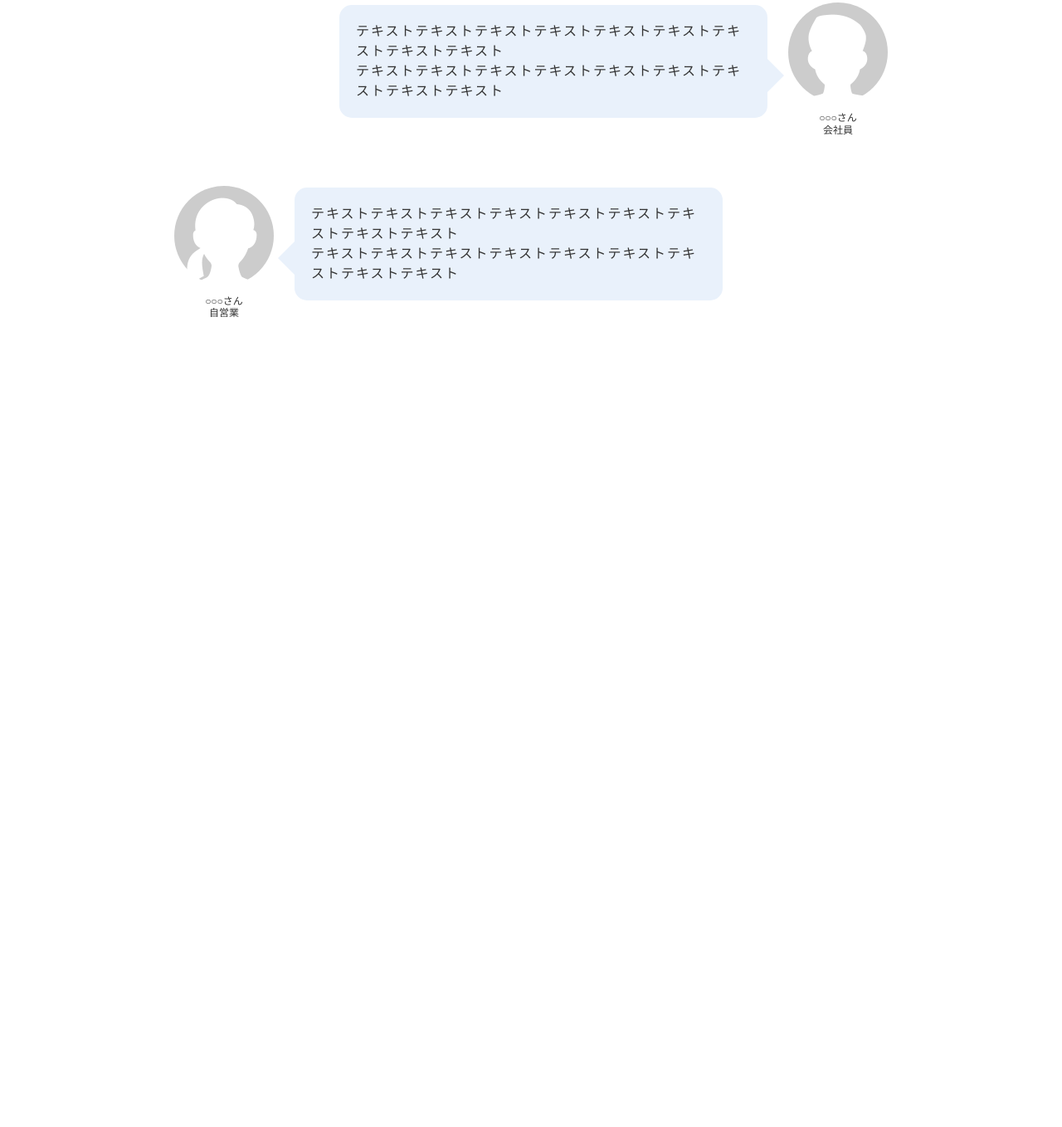
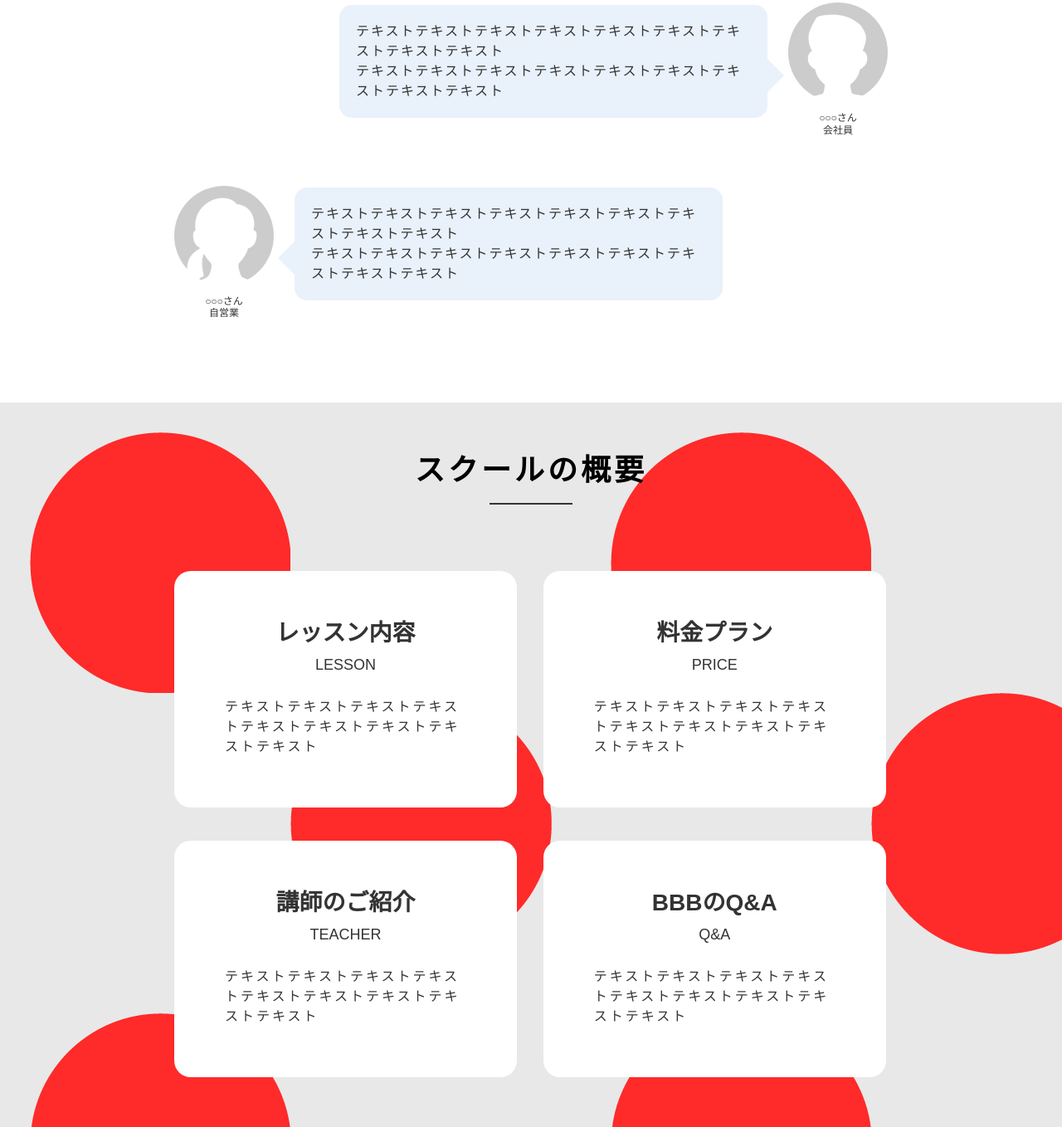
Before and after one commit to takeshi0518/BBB_English_Conversation_Class, a plain HTML site: page index.html in a window 1280 px wide. Shown: the part 2164-3522 px from the top of the page at 83% size. Before the commit the page ends 2549 px from the top, so only its background shows below. Drawn offline with Linux system fonts and the light colour scheme.

Commit message:
section-summaryの実装が完了しました

```diff
--- /dev/null
+++ b/common/sass/layout/_summary.scss
@@ -0,0 +1,66 @@
+@use '../mixin/responsive' as *;
+@use '../base/config' as *;
+
+
+.summary {
+  margin-top: 100px;
+  background-image: url(/common/img/bg.gif);
+  background-position: center;
+  background-repeat: repeat;
+  background-size: auto;
+  animation: fall 10s infinite linear;
+}
+.summary > .section-title {
+  padding-top: 60px;
+}
+@keyframes fall {
+  0% {
+    background-position: 0 0;
+  }
+  100% {
+    background-position: -700px 700px;
+  }
+}
+
+.summary__list {
+  margin-top: 100px;
+  padding-bottom: 60px;
+  display: flex;
+  flex-wrap: wrap;
+  gap: 40px 32px;
+  @include responsive (tb) {
+    flex-direction: column;
+  }
+}
+.summary__item {
+  padding: 61px;
+  width: 48%;
+  background-color: $white;
+  border-radius: 20px;
+  @include responsive (tb) {
+    width: 100%;
+  }
+}
+.summary__title-wrapper {
+  text-align: center;
+}
+.summary__title {
+  font-size: 28px;
+  font-weight: bold;
+  line-height: 1.0;
+  color: $font_color;
+}
+.summary__subtitle {
+  display: inline-block;
+  margin-top: 15px;
+  font-size: 18px;
+  line-height: 1.0;
+  color: $font_color;
+}
+.summary__description {
+  margin-top: 30px;
+  font-size: 16px;
+  line-height: 1.5;
+  letter-spacing: 3px;
+  color: $font_color;
+}
--- a/common/sass/sytle.scss
+++ b/common/sass/sytle.scss
@@ -11,6 +11,7 @@
 @use '../sass/components/section-title';
 @use '../sass/layout/container';
 @use '../sass/layout/voice';
+@use '../sass/layout/summary';
 
 
 
--- a/index.html
+++ b/index.html
@@ -109,6 +109,48 @@
       </ul>
     </section>
 
+    <section class="summary">
+      <h2 class="section-title">スクールの概要</h2>
+      <ul class="summary__list container">
+        <li class="summary__item">
+          <div class="summary__title-wrapper">
+            <h3 class="summary__title">レッスン内容</h3>
+            <span class="summary__subtitle">LESSON</span>
+          </div>
+          <p class="summary__description">
+            テキストテキストテキストテキストテキストテキストテキストテキストテキスト
+          </p>
+        </li>
+        <li class="summary__item">
+          <div class="summary__title-wrapper">
+            <h3 class="summary__title">料金プラン</h3>
+            <span class="summary__subtitle">PRICE</span>
+          </div>
+          <p class="summary__description">
+            テキストテキストテキストテキストテキストテキストテキストテキストテキスト
+          </p>
+        </li>
+        <li class="summary__item">
+          <div class="summary__title-wrapper">
+            <h3 class="summary__title">講師のご紹介</h3>
+            <span class="summary__subtitle">TEACHER</span>
+          </div>
+          <p class="summary__description">
+            テキストテキストテキストテキストテキストテキストテキストテキストテキスト
+          </p>
+        </li>
+        <li class="summary__item">
+          <div class="summary__title-wrapper">
+            <h3 class="summary__title">BBBのQ&A</h3>
+            <span class="summary__subtitle">Q&A</span>
+          </div>
+          <p class="summary__description">
+            テキストテキストテキストテキストテキストテキストテキストテキストテキスト
+          </p>
+        </li>
+      </ul>
+    </section>
+
 
 
   </main>
```
Also changed, not shown: common/css/layout/voice.css (deleted), common/css/sytle.css, common/sass/layout/_voice.scss (renamed from common/sass/layout/voice.scss), 2 other files.
